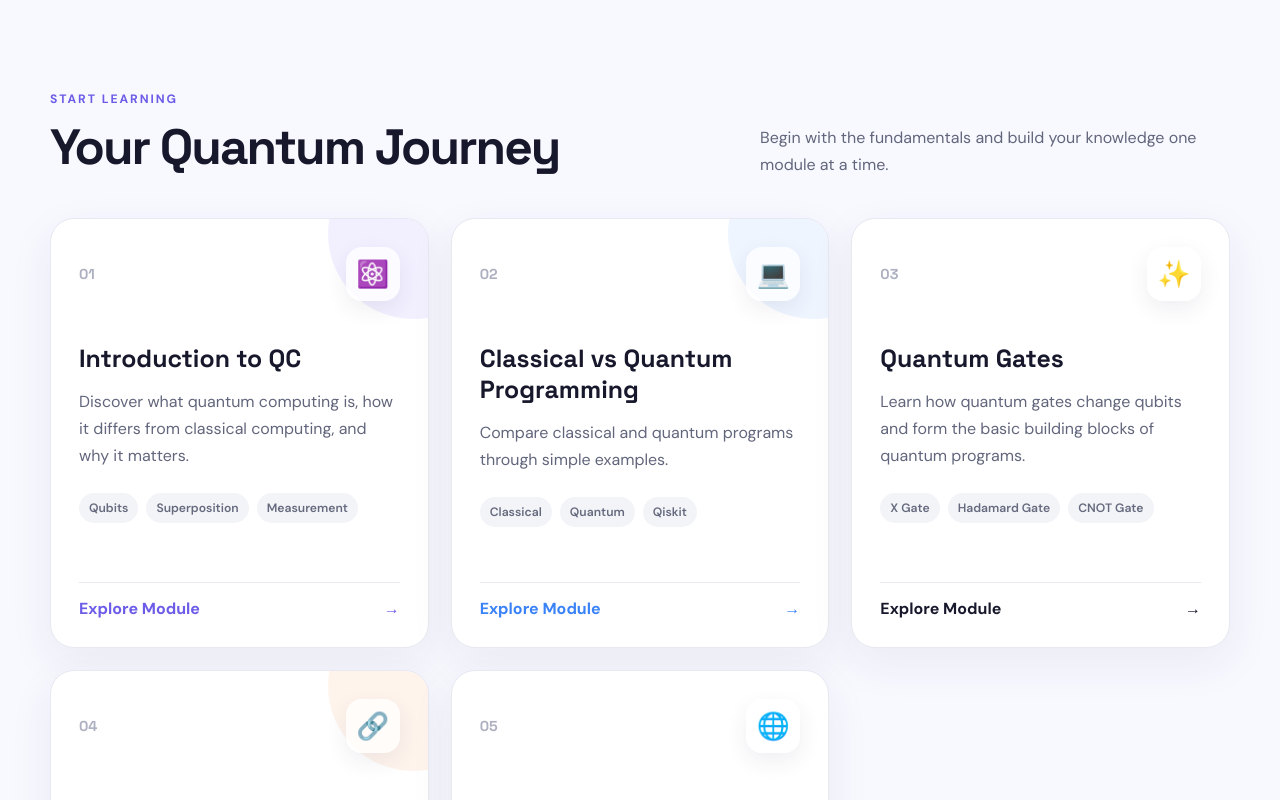
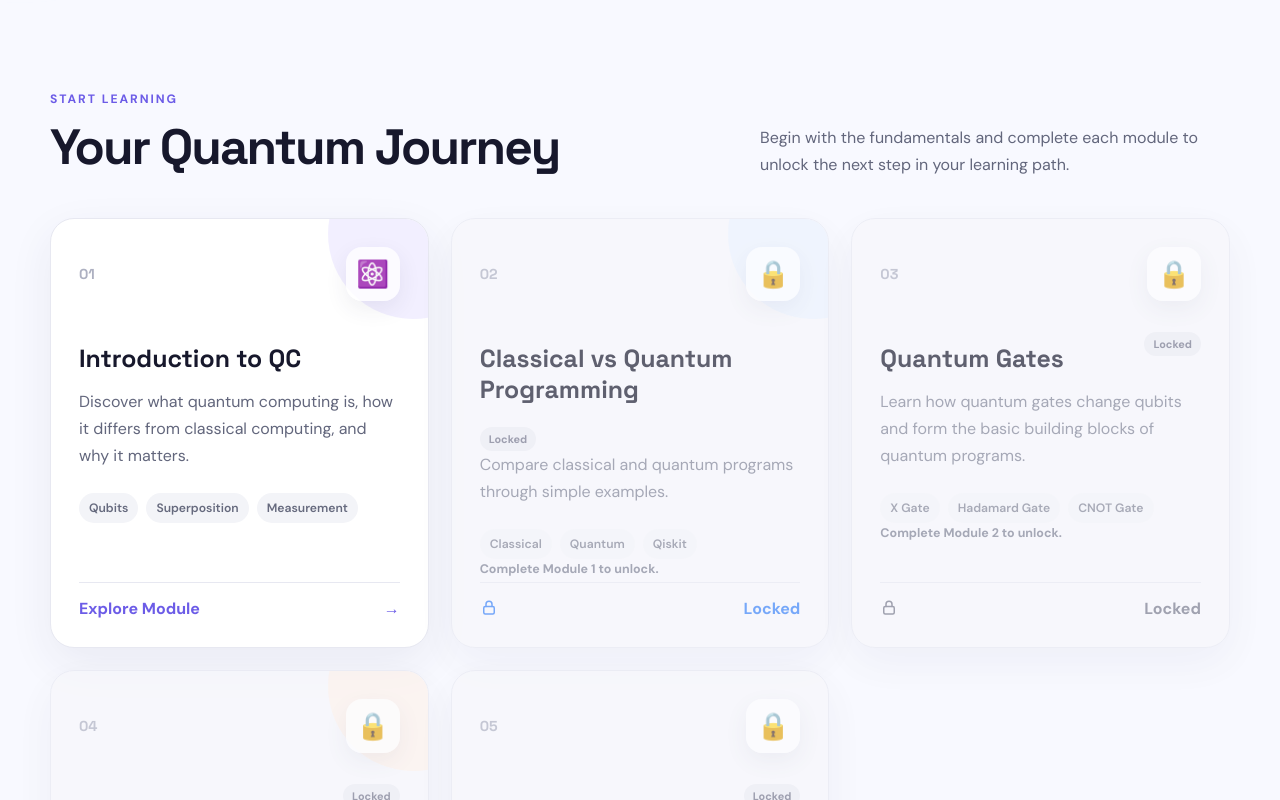
Before and after one commit to anayD04/Quantum-Cyberlearning, a React (Create React App) app: page / in a window 1280 px wide. Shown: the part 800-1600 px from the top of the page. Built offline with nearby package versions, Linux system fonts and the light colour scheme.

Commit message:
add locked/unlocked system to home and modules page

```diff
--- a/src/App.css
+++ b/src/App.css
@@ -750,3 +750,75 @@ footer > span {
     width: 100%;
   }
 }
+.homepage-module-locked {
+  opacity: 0.68;
+  background: #f7f7fb;
+}
+
+.homepage-module-locked .topic-list,
+.homepage-module-locked > p {
+  opacity: 0.8;
+}
+
+.homepage-module-completed {
+  border-color: rgba(45, 155, 116, 0.35);
+}
+
+.homepage-module-heading {
+  display: flex;
+  flex-wrap: wrap;
+  align-items: center;
+  gap: 8px;
+}
+
+.homepage-module-heading h3 {
+  margin-right: auto;
+}
+
+.homepage-completed-badge,
+.homepage-locked-badge {
+  padding: 5px 9px;
+  border-radius: 999px;
+  font-size: 0.68rem;
+  font-weight: 800;
+  white-space: nowrap;
+}
+
+.homepage-completed-badge {
+  background: #e7f8f1;
+  color: #2d9b74;
+}
+
+.homepage-locked-badge {
+  background: #ececf3;
+  color: #73758a;
+}
+
+.homepage-unlock-message {
+  margin: 14px 0 0;
+  color: #77798b;
+  font-size: 0.78rem;
+  font-weight: 700;
+}
+
+.homepage-locked-button {
+  display: inline-flex;
+  align-items: center;
+  gap: 8px;
+  cursor: not-allowed;
+  color: #77798b;
+}
+
+.homepage-locked-button:hover {
+  transform: none;
+}
+
+.homepage-lock-icon {
+  width: 18px;
+  height: 18px;
+  fill: none;
+  stroke: currentColor;
+  stroke-width: 2;
+  stroke-linecap: round;
+  stroke-linejoin: round;
+}
--- a/src/HomePage.js
+++ b/src/HomePage.js
@@ -1,5 +1,6 @@
+import React from "react";
 import { Link, useNavigate } from "react-router-dom";
-import React from "react";
+import { useProgress } from "./ProgressContext";
 import "./App.css";
 
 const modules = [
@@ -8,7 +9,8 @@ const modules = [
     number: "01",
     icon: "⚛️",
     title: "Introduction to QC",
-    description: "Discover what quantum computing is, how it differs from classical computing, and why it matters.",
+    description:
+      "Discover what quantum computing is, how it differs from classical computing, and why it matters.",
     topics: ["Qubits", "Superposition", "Measurement"],
     accent: "purple",
   },
@@ -17,7 +19,8 @@ const modules = [
     number: "02",
     icon: "💻",
     title: "Classical vs Quantum Programming",
-    description: "Compare classical and quantum programs through simple examples.",
+    description:
+      "Compare classical and quantum programs through simple examples.",
     topics: ["Classical", "Quantum", "Qiskit"],
     accent: "blue",
   },
@@ -26,7 +29,8 @@ const modules = [
     number: "03",
     icon: "✨",
     title: "Quantum Gates",
-    description: "Learn how quantum gates change qubits and form the basic building blocks of quantum programs.",
+    description:
+      "Learn how quantum gates change qubits and form the basic building blocks of quantum programs.",
     topics: ["X Gate", "Hadamard Gate", "CNOT Gate"],
     accent: "pink",
   },
@@ -35,7 +39,8 @@ const modules = [
     number: "04",
     icon: "🔗",
     title: "Quantum Circuits",
-    description: "Combine gates into simple circuits and explore how quantum algorithms are created.",
+    description:
+      "Combine gates into simple circuits and explore how quantum algorithms are created.",
     topics: ["Circuit Design", "Entanglement", "Simulation"],
     accent: "orange",
   },
@@ -44,18 +49,51 @@ const modules = [
     number: "05",
     icon: "🌐",
     title: "Entanglement",
-    description: "Learn how qubits can become connected and investigate one of the most fascinating ideas in quantum physics.",
+    description:
+      "Learn how qubits can become connected and investigate one of the most fascinating ideas in quantum physics.",
     topics: ["Bell States", "Correlation", "Applications"],
     accent: "green",
   },
 ];
 
+function LockIcon() {
+  return (
+    <svg
+      className="homepage-lock-icon"
+      viewBox="0 0 24 24"
+      aria-hidden="true"
+      focusable="false"
+    >
+      <rect x="5" y="10" width="14" height="10" rx="2" />
+      <path d="M8 10V7a4 4 0 0 1 8 0v3" />
+    </svg>
+  );
+}
+
 function HomePage() {
   const navigate = useNavigate();
+  const { isModuleCompleted } = useProgress();
+
   const scrollToModules = () => {
     document
       .getElementById("modules")
       ?.scrollIntoView({ behavior: "smooth" });
+  };
+
+  const isModuleLocked = (moduleId) => {
+    if (moduleId === 1) {
+      return false;
+    }
+
+    return !isModuleCompleted(moduleId - 1);
+  };
+
+  const handleModuleClick = (module) => {
+    if (isModuleLocked(module.id)) {
+      return;
+    }
+
+    navigate(`/modules/${module.id}`);
   };
 
   return (
@@ -95,8 +133,8 @@ function HomePage() {
 
             <p className="hero-description">
               Explore the strange and exciting world of quantum computing
-              through simple lessons, interactive activities, and beginner-
-              friendly examples made for high school students.
+              through simple lessons, interactive activities, and
+              beginner-friendly examples made for high school students.
             </p>
 
             <div className="hero-actions">
@@ -160,23 +198,53 @@ function HomePage() {
             </div>
 
             <p>
-              Begin with the fundamentals and build your knowledge one module
-              at a time.
+              Begin with the fundamentals and complete each module to unlock
+              the next step in your learning path.
             </p>
           </div>
 
           <div className="module-grid">
-            {modules.map((module) => (
+            {modules.map((module) => {
+              const locked = isModuleLocked(module.id);
+              const completed = isModuleCompleted(module.id);
+
+              return (
                 <article
-                className={`module-card module-card-${module.accent}`}
-                key={module.title}
+                  className={[
+                    "module-card",
+                    `module-card-${module.accent}`,
+                    locked ? "homepage-module-locked" : "",
+                    completed ? "homepage-module-completed" : "",
+                  ]
+                    .filter(Boolean)
+                    .join(" ")}
+                  key={module.id}
+                  aria-disabled={locked}
                 >
                   <div className="module-top">
                     <span className="module-number">{module.number}</span>
-                  <span className="module-icon">{module.icon}</span>
+
+                    <span className="module-icon" aria-hidden="true">
+                      {locked ? "🔒" : module.icon}
+                    </span>
                   </div>
 
+                  <div className="homepage-module-heading">
                     <h3>{module.title}</h3>
+
+                    {completed && (
+                      <span className="homepage-completed-badge">
+                        ✓ Completed
+                      </span>
+                    )}
+
+                    {locked && (
+                      <span className="homepage-locked-badge">
+                        Locked
+                      </span>
+                    )}
+                  </div>
+
                   <p>{module.description}</p>
 
                   <div className="topic-list">
@@ -185,15 +253,40 @@ function HomePage() {
                     ))}
                   </div>
 
+                  {locked && (
+                    <p className="homepage-unlock-message">
+                      Complete Module {module.id - 1} to unlock.
+                    </p>
+                  )}
+
+                  {locked ? (
+                    <button
+                      className="module-link homepage-locked-button"
+                      type="button"
+                      disabled
+                      aria-label={`${module.title} is locked. Complete Module ${
+                        module.id - 1
+                      } first.`}
+                    >
+                      <LockIcon />
+                      Locked
+                    </button>
+                  ) : (
                     <button
                       className="module-link"
                       type="button"
-                    onClick={() => navigate(`/modules/${module.id}`)}>
-                    Explore Module
+                      onClick={() => handleModuleClick(module)}
+                      aria-label={`${
+                        completed ? "Review" : "Explore"
+                      } ${module.title}`}
+                    >
+                      {completed ? "Review Module" : "Explore Module"}
                       <span aria-hidden="true">→</span>
                     </button>
+                  )}
                 </article>
-            ))}
+              );
+            })}
           </div>
         </section>
 
@@ -217,6 +310,7 @@ function HomePage() {
           <div>
             <p className="section-label">YOUR LEARNING PATH</p>
             <h2>Ready to think differently?</h2>
+
             <p>
               Complete lessons, test your knowledge, and watch your quantum
               skills grow.
@@ -226,9 +320,9 @@ function HomePage() {
           <button
             className="primary-button"
             type="button"
-            onClick={scrollToModules}
+            onClick={() => handleModuleClick(modules[0])}
           >
-            Start Module 1
+            {isModuleCompleted(1) ? "Review Module 1" : "Start Module 1"}
             <span aria-hidden="true">→</span>
           </button>
         </section>
--- a/src/ModulesPage.js
+++ b/src/ModulesPage.js
@@ -1,5 +1,6 @@
 import React from "react";
 import { useNavigate } from "react-router-dom";
+import { useProgress } from "./ProgressContext";
 import "./ModulesPage.css";
 
 const modules = [
@@ -65,39 +66,47 @@ const modules = [
   },
 ];
 
+function LockIcon() {
+  return (
+    <svg
+      className="module-lock-icon"
+      viewBox="0 0 24 24"
+      aria-hidden="true"
+      focusable="false"
+    >
+      <rect x="5" y="10" width="14" height="10" rx="2" />
+      <path d="M8 10V7a4 4 0 0 1 8 0v3" />
+    </svg>
+  );
+}
+
 function ModulesPage({ onStartModule }) {
   const navigate = useNavigate();
+  const {
+    completedModules,
+    isModuleCompleted,
+    totalPoints = 0,
+  } = useProgress();
+
+  const completedCount = completedModules.length;
+  const progressPercentage = Math.round(
+    (completedCount / modules.length) * 100
+  );
+
+  const isModuleLocked = (moduleId) => {
+    if (moduleId === 1) {
+      return false;
+    }
+
+    return !isModuleCompleted(moduleId - 1);
+  };
 
   const handleStart = (module) => {
-  if (module.id === 1) {
-    navigate("/modules/1");
-    return;
-  }
-  if (module.id === 2) {
-    navigate("/modules/2");
-    return;
-  }
-  if (module.id === 3) {
-    navigate("/modules/3");
+    if (isModuleLocked(module.id)) {
       return;
     }
 
-  if (module.id === 4) {
-  navigate("/modules/4");
-  return;
-  }
-
-  if (module.id === 5) {
-  navigate("/modules/5");
-  return;
-  }
-
-    if (onStartModule) {
-      onStartModule(module);
-      return;
-    }
-
-    console.log(`Starting module: ${module.title}`);
+    navigate(`/modules/${module.id}`);
   };
 
   return (
@@ -110,15 +119,20 @@ function ModulesPage({ onStartModule }) {
 
         <nav className="modules-nav-links" aria-label="Main navigation">
           <a href="/">Home</a>
+
           <a className="active" href="/modules">
             Modules
           </a>
+
           <a href="/#about">About</a>
-          <a href="/#progress">My Progress</a>
+
+          <a href="/progress">My Progress</a>
         </nav>
 
-        <a className="modules-progress-button" href="/#progress">
-          <span className="progress-circle">0%</span>
+        <a className="modules-progress-button" href="/progress">
+          <span className="progress-circle">
+            {progressPercentage}%
+          </span>
           My Progress
         </a>
       </header>
@@ -154,15 +168,15 @@ function ModulesPage({ onStartModule }) {
               <div className="summary-divider" />
 
               <div className="summary-item">
-                <strong>25+</strong>
-                <span>Lessons</span>
+                <strong>{completedCount}</strong>
+                <span>Completed</span>
               </div>
 
               <div className="summary-divider" />
 
               <div className="summary-item">
-                <strong>~1 hr</strong>
-                <span>Total time</span>
+                <strong>{totalPoints}</strong>
+                <span>Points</span>
               </div>
             </div>
           </div>
@@ -170,25 +184,34 @@ function ModulesPage({ onStartModule }) {
           <div className="modules-hero-visual" aria-hidden="true">
             <div className="learning-path-line" />
 
-            <div className="path-node path-node-one">
-              <span>1</span>
+            {modules.map((module) => {
+              const locked = isModuleLocked(module.id);
+              const completed = isModuleCompleted(module.id);
+
+              return (
+                <div
+                  className={[
+                    "path-node",
+                    `path-node-${[
+                      "one",
+                      "two",
+                      "three",
+                      "four",
+                      "five",
+                    ][module.id - 1]}`,
+                    completed ? "completed" : "",
+                    locked ? "locked" : "",
+                  ]
+                    .filter(Boolean)
+                    .join(" ")}
+                  key={module.id}
+                >
+                  <span>
+                    {completed ? "✓" : locked ? "🔒" : module.id}
+                  </span>
                 </div>
-
-            <div className="path-node path-node-two">
-              <span>2</span>
-            </div>
-
-            <div className="path-node path-node-three">
-              <span>3</span>
-            </div>
-
-            <div className="path-node path-node-four">
-              <span>4</span>
-            </div>
-
-            <div className="path-node path-node-five">
-              <span>5</span>
-            </div>
+              );
+            })}
 
             <div className="floating-label floating-label-start">
               Start here
@@ -204,33 +227,48 @@ function ModulesPage({ onStartModule }) {
           <div className="modules-section-heading">
             <div>
               <p className="modules-section-label">COURSE MODULES</p>
-              <h2>Choose where to begin</h2>
+              <h2>Follow the learning path</h2>
             </div>
 
             <p>
-              We recommend completing the modules in order, but you can explore
-              any topic that interests you.
+              Complete each module to unlock the next one. Module 1 is always
+              available.
             </p>
           </div>
 
           <div className="modules-list">
-            {modules.map((module) => (
+            {modules.map((module) => {
+              const locked = isModuleLocked(module.id);
+              const completed = isModuleCompleted(module.id);
+
+              return (
                 <article
-                className={`learning-module-card module-${module.accent}`}
+                  className={[
+                    "learning-module-card",
+                    `module-${module.accent}`,
+                    locked ? "module-locked" : "",
+                    completed ? "module-completed" : "",
+                  ]
+                    .filter(Boolean)
+                    .join(" ")}
                   key={module.id}
+                  aria-disabled={locked}
                 >
                   <div className="module-accent-bar" />
 
-                <div className="module-card-number">{module.number}</div>
+                  <div className="module-card-number">
+                    {module.number}
+                  </div>
 
                   <div className="module-card-icon" aria-hidden="true">
-                  {module.icon}
+                    {locked ? "🔒" : module.icon}
                   </div>
 
                   <div className="module-card-content">
                     <div className="module-card-heading">
                       <h3>{module.title}</h3>
 
+                      <div className="module-card-badges">
                         <span
                           className={`difficulty-badge difficulty-${module.difficulty
                             .toLowerCase()
@@ -238,6 +276,19 @@ function ModulesPage({ onStartModule }) {
                         >
                           {module.difficulty}
                         </span>
+
+                        {completed && (
+                          <span className="module-completed-badge">
+                            ✓ Completed
+                          </span>
+                        )}
+
+                        {locked && (
+                          <span className="module-locked-badge">
+                            Locked
+                          </span>
+                        )}
+                      </div>
                     </div>
 
                     <p>{module.description}</p>
@@ -252,6 +303,7 @@ function ModulesPage({ onStartModule }) {
                           <circle cx="12" cy="12" r="9" />
                           <path d="M12 7v5l3 2" />
                         </svg>
+
                         {module.duration}
                       </span>
 
@@ -264,22 +316,46 @@ function ModulesPage({ onStartModule }) {
                           <path d="M4 5.5A2.5 2.5 0 0 1 6.5 3H11v16H6.5A2.5 2.5 0 0 0 4 21.5z" />
                           <path d="M20 5.5A2.5 2.5 0 0 0 17.5 3H13v16h4.5a2.5 2.5 0 0 1 2.5 2.5z" />
                         </svg>
+
                         {module.lessons} lessons
                       </span>
                     </div>
+
+                    {locked && (
+                      <p className="module-unlock-message">
+                        Complete Module {module.id - 1} to unlock this module.
+                      </p>
+                    )}
                   </div>
 
+                  {locked ? (
+                    <button
+                      className="module-start-button module-lock-button"
+                      type="button"
+                      disabled
+                      aria-label={`${module.title} is locked. Complete Module ${
+                        module.id - 1
+                      } first.`}
+                    >
+                      <LockIcon />
+                      Locked
+                    </button>
+                  ) : (
                     <button
                       className="module-start-button"
                       type="button"
                       onClick={() => handleStart(module)}
-                  aria-label={`Start ${module.title}`}
+                      aria-label={`${
+                        completed ? "Review" : "Start"
+                      } ${module.title}`}
                     >
-                  Start
+                      {completed ? "Review" : "Start"}
                       <span aria-hidden="true">→</span>
                     </button>
+                  )}
                 </article>
-            ))}
+              );
+            })}
           </div>
         </section>
 
@@ -291,6 +367,7 @@ function ModulesPage({ onStartModule }) {
           <div>
             <p className="modules-section-label">LEARNING TIP</p>
             <h2>Take your time and experiment.</h2>
+
             <p>
               Quantum computing can feel unusual at first. Complete the
               activities, revisit difficult ideas, and focus on understanding
@@ -303,7 +380,7 @@ function ModulesPage({ onStartModule }) {
             type="button"
             onClick={() => handleStart(modules[0])}
           >
-            Start Module 1
+            {isModuleCompleted(1) ? "Review Module 1" : "Start Module 1"}
             <span aria-hidden="true">→</span>
           </button>
         </section>
```
Lines whose indentation alone changed are shown as unchanged.
